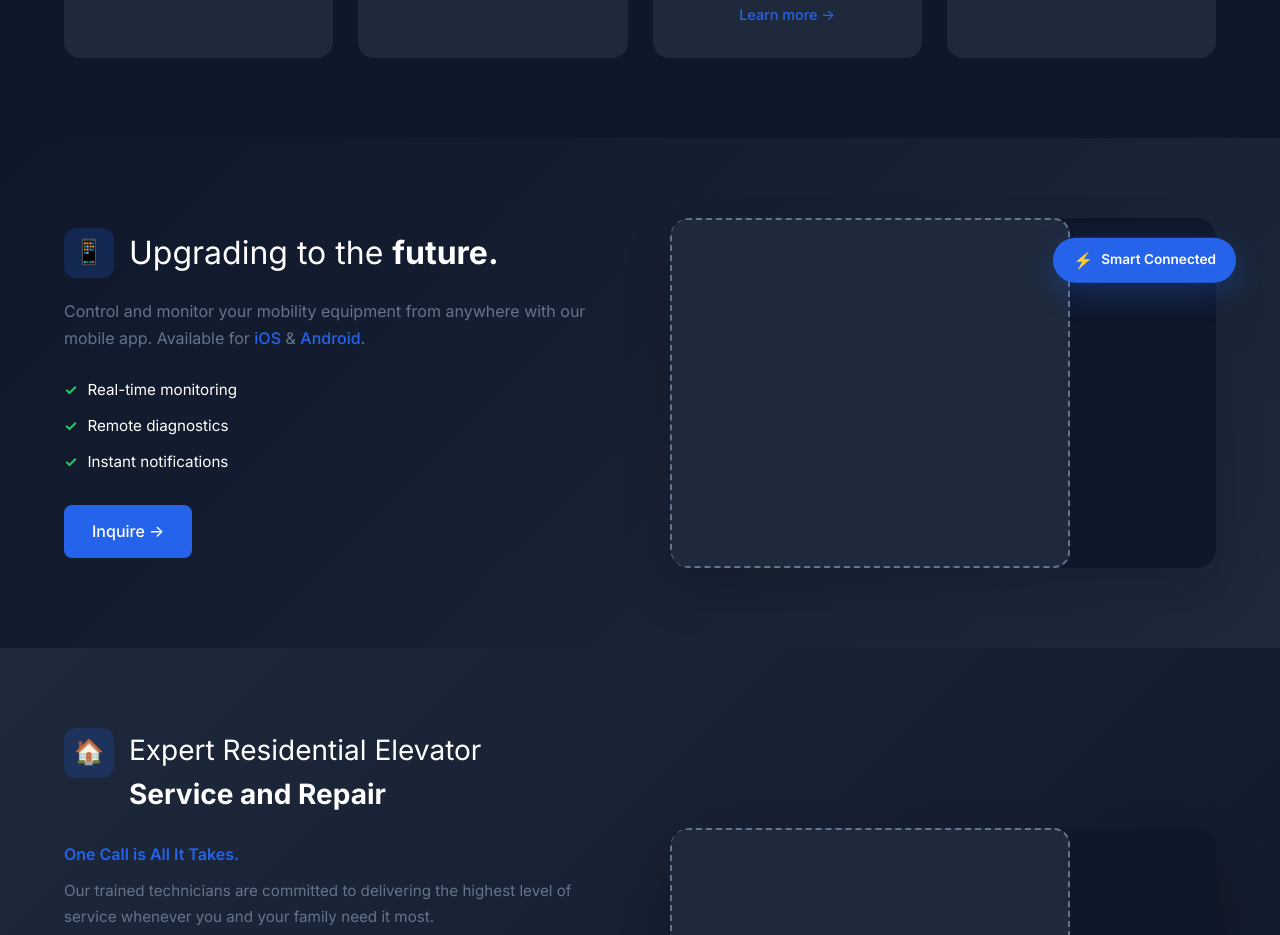
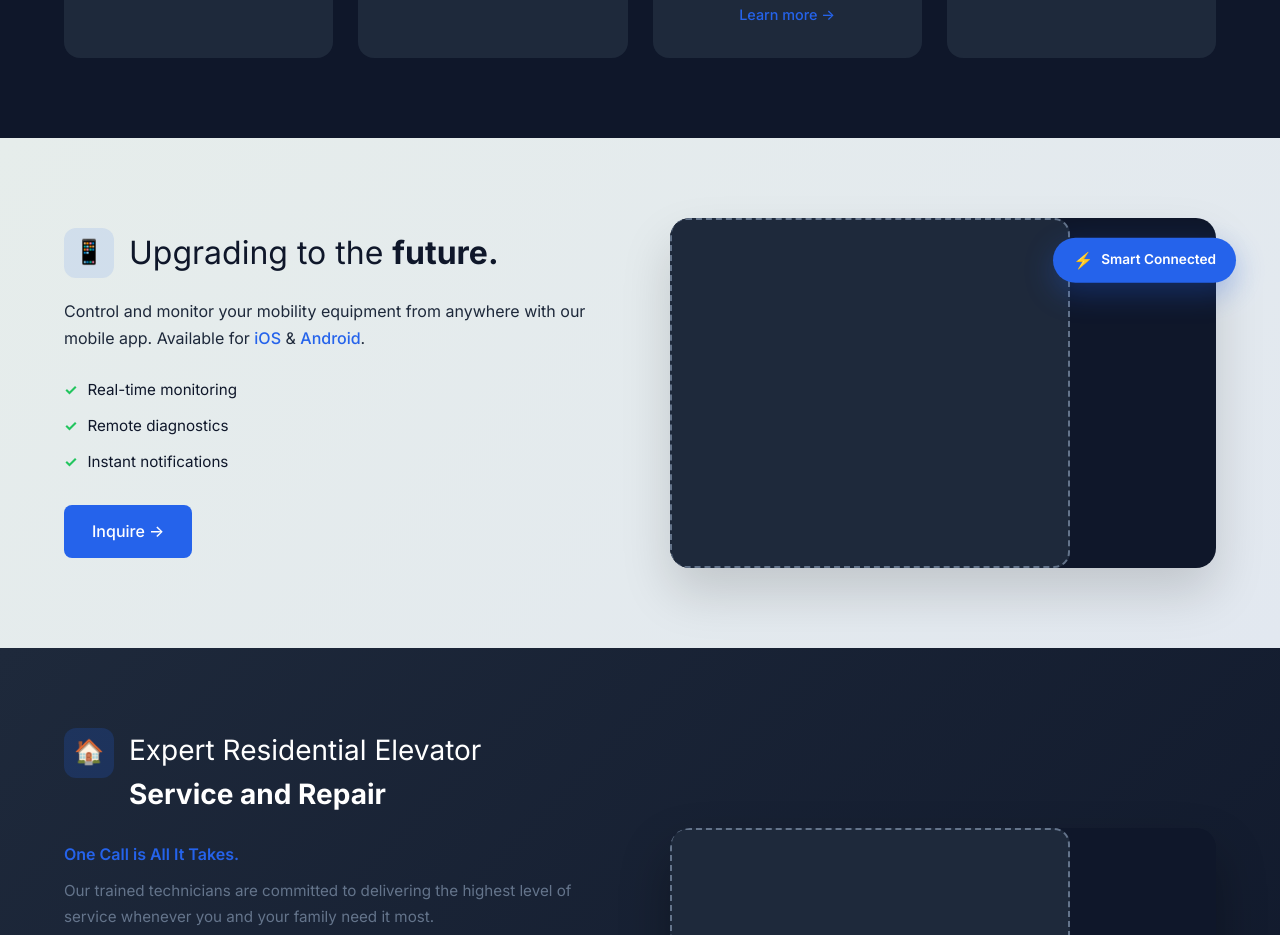
Before and after one commit to LeeDev428/BionicAim, a React (Vite) app: page / in a window 1280 px wide. Shown: the part 1200-2135 px from the top of the page. Built offline with nearby package versions, Linux system fonts and the light colour scheme.

Commit message:
Update FutureUpgrade.css

```diff
--- a/src/sections/FutureUpgrade/FutureUpgrade.css
+++ b/src/sections/FutureUpgrade/FutureUpgrade.css
@@ -1,5 +1,5 @@
 .future-upgrade {
-  background: linear-gradient(135deg, var(--dark) 0%, var(--dark-light) 100%);
+  background: linear-gradient(135deg, #e6edeb 0%, #e2e8f0 100%);
   overflow: hidden;
 }
 
@@ -24,7 +24,7 @@
 .future-icon-wrapper {
   width: 50px;
   height: 50px;
-  background: rgba(37, 99, 235, 0.2);
+  background: rgba(37, 99, 235, 0.1);
   border-radius: 12px;
   display: flex;
   align-items: center;
@@ -37,17 +37,17 @@
 
 .future-title {
   font-size: 2rem;
-  color: var(--white);
+  color: var(--dark);
   font-weight: 400;
 }
 
 .future-title .highlight {
   font-weight: 700;
-  color: var(--white);
+  color: var(--dark);
 }
 
 .future-text {
-  color: var(--gray);
+color: var(--dark-light);
   font-size: 1rem;
   line-height: 1.7;
   margin-bottom: 25px;
@@ -69,7 +69,7 @@
   display: flex;
   align-items: center;
   gap: 10px;
-  color: var(--white);
+  color: var(--dark);
   font-size: 0.95rem;
 }
 
```
